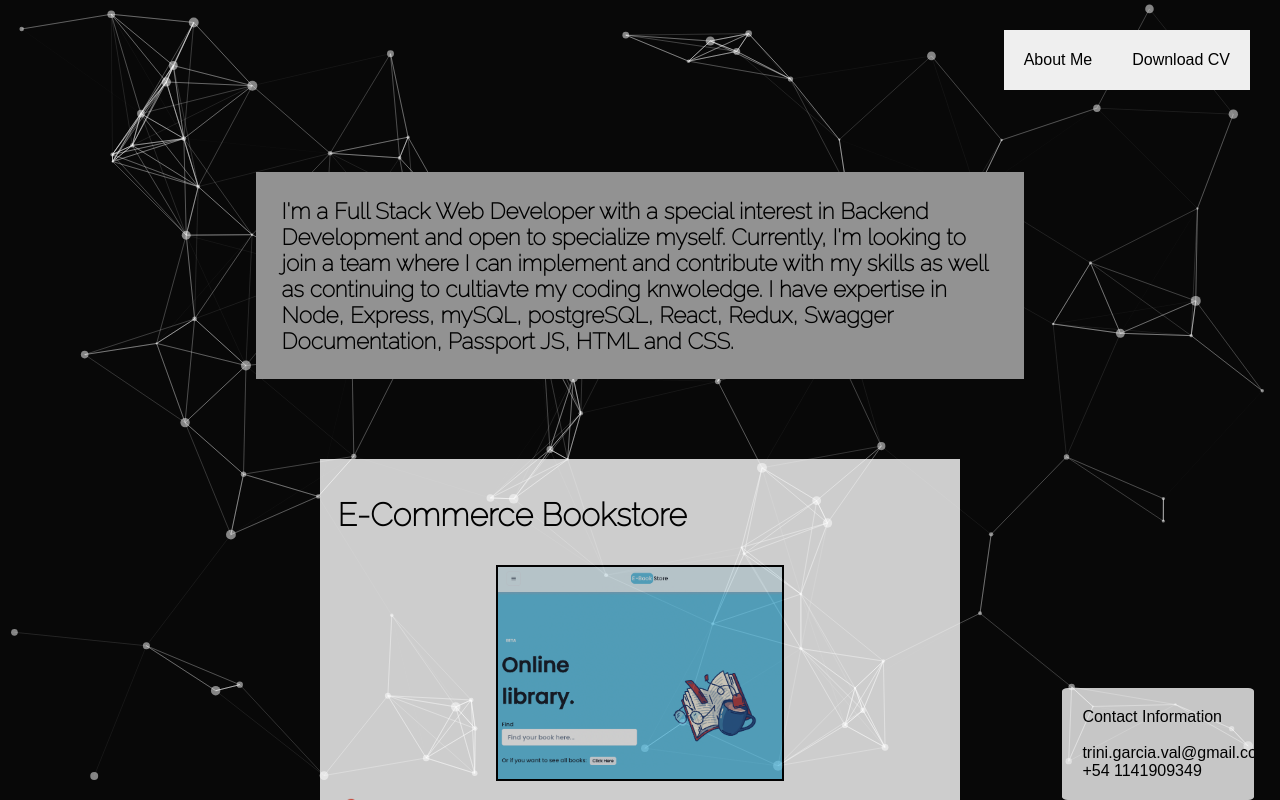
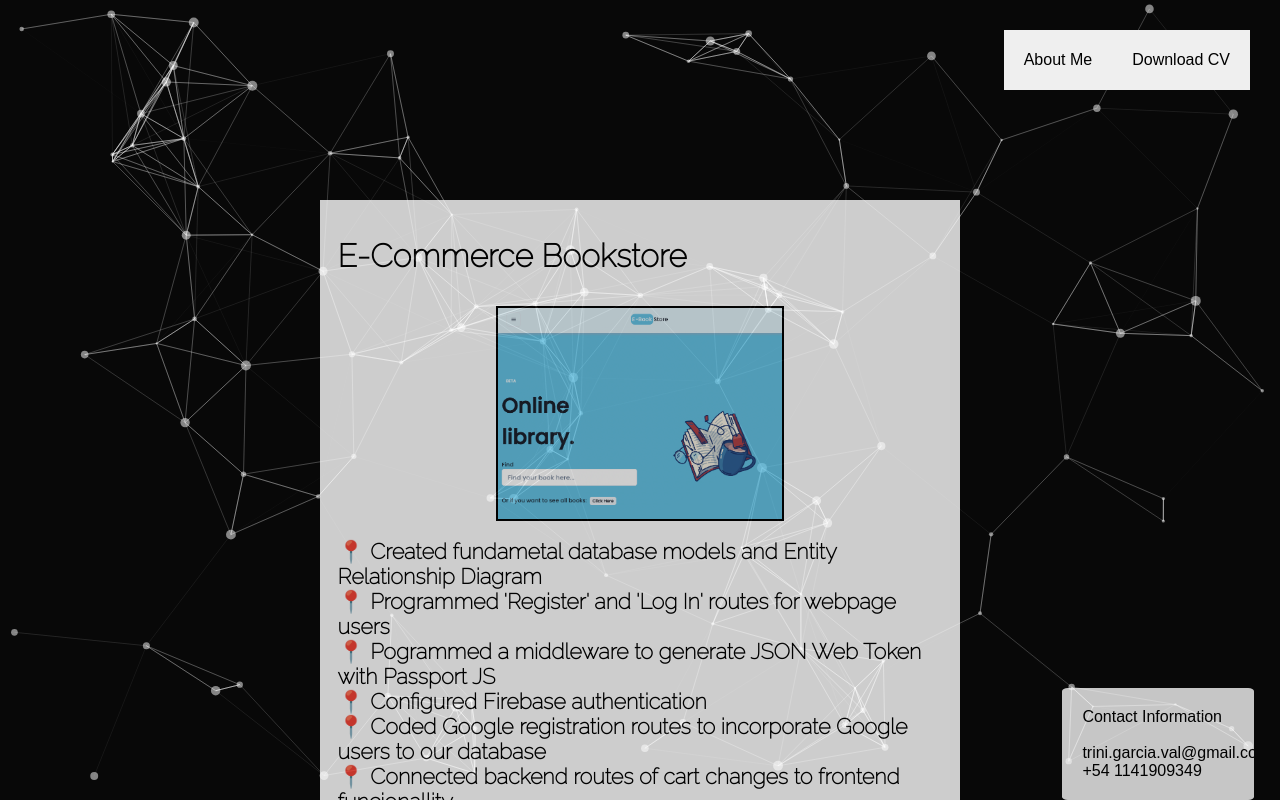
Before and after one commit to Trinigv/Portfolio, a React (Create React App) app: page /home in a window 1280 px wide. Shown: the top 800 px of the page. Built offline with nearby package versions, Linux system fonts and the light colour scheme.

Commit message:
NavBar changes color & deleted h6 in home page

```diff
--- a/src/Container.js
+++ b/src/Container.js
@@ -31,17 +31,6 @@ function Container() {
 			<div id='nav'>
 				<Pills />
 			</div>
-			<div>
-				<h6>
-					I'm a Full Stack Web Developer with a special interest in
-					Backend Development and open to specialize myself.
-					Currently, I'm looking to join a team where I can implement
-					and contribute with my skills as well as continuing to
-					cultiavte my coding knwoledge. I have expertise in Node,
-					Express, mySQL, postgreSQL, React, Redux, Swagger
-					Documentation, Passport JS, HTML and CSS.
-				</h6>
-			</div>
 			<div className='cards'>
 				{' '}
 				<Cards />
--- a/src/components/NavBar.css
+++ b/src/components/NavBar.css
@@ -12,6 +12,7 @@
     display: flex;
     justify-content: center;
     align-items: center;
+    background-color: aliceblue;
 
     }
 }
```
